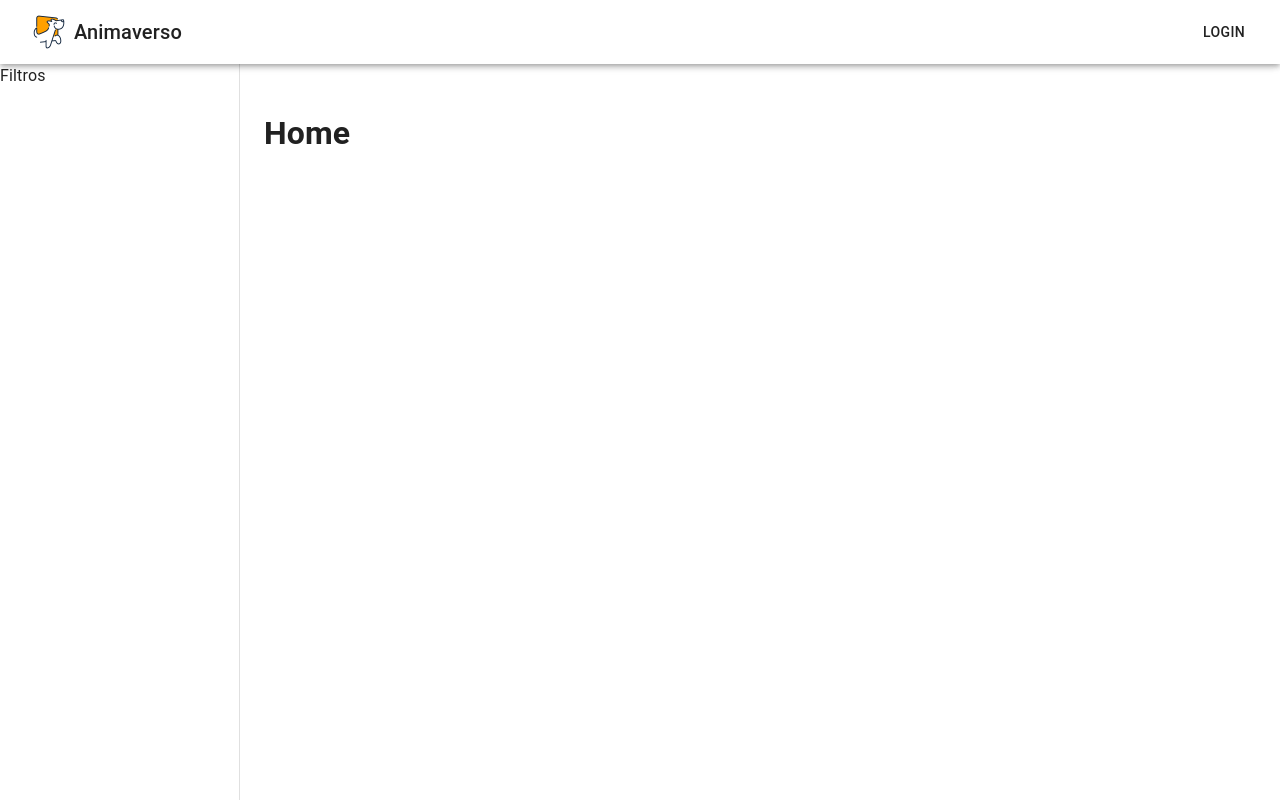
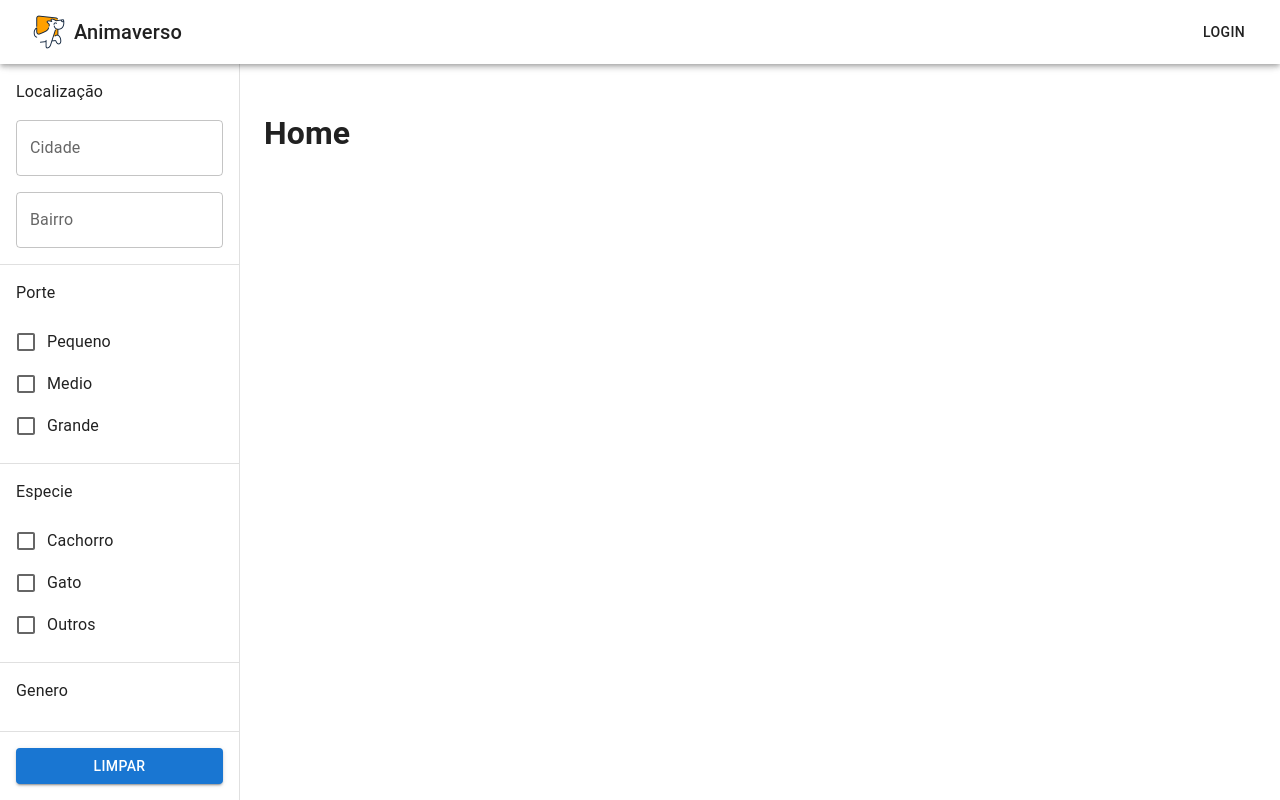
Before and after one commit to Animaversos/Animaverso, a React (Vite) app: page / in a window 1280 px wide. Built offline with nearby package versions, Linux system fonts and the light colour scheme.

Commit message:
FEAT: Criado filtros para a tela principal de pesquisa

```diff
--- a/src/components/drawer/index.jsx
+++ b/src/components/drawer/index.jsx
@@ -1,20 +1,20 @@
 
 import Box from "@mui/material/Box";
-import Drawer from "@mui/material/Drawer";
-import Toolbar from "@mui/material/Toolbar";
 import PropTypes from "prop-types";
 import * as React from "react";
-import { Outlet } from "react-router-dom";
 import CustomNavbar from "../navbar/index.jsx";
 import DrawerWeb from "./drawerWeb.jsx";
 import DrawerMobile from "./drawerMobile.jsx";
 import ContainerMain from "../containerMain/index.jsx";
+import FiltersContent from "../filtersContent/index.jsx";
 
 const drawerWidth = 240;
 
 CustomDrawer.propTypes = {
     window: PropTypes.func,
 };
+
+
 export default function CustomDrawer(props) {
   const { window } = props;
   const [mobileOpen, setMobileOpen] = React.useState(false);
@@ -23,7 +23,7 @@ export default function CustomDrawer(props) {
     setMobileOpen(!mobileOpen);
   };
 
-  const drawer = <div>Filtros</div>;
+  const drawerData = FiltersContent();
 
   const container =
     window !== undefined ? () => window().document.body : undefined;
@@ -38,7 +38,7 @@ export default function CustomDrawer(props) {
         <DrawerMobile customProps={
           {
               drawerWidth: drawerWidth,
-              drawer: drawer,
+              drawer: drawerData,
               handleDrawerToggle: handleDrawerToggle,
               mobileOpen: mobileOpen,
               container: container
@@ -47,7 +47,7 @@ export default function CustomDrawer(props) {
         <DrawerWeb customProps={
           {
             drawerWidth: drawerWidth,
-            drawer: drawer
+            drawer: drawerData
           }}
         />
       </Box>
--- /dev/null
+++ b/src/components/filtersContent/index.jsx
@@ -0,0 +1,54 @@
+import Box from "@mui/material/Box";
+import {Button, Checkbox, Divider, FormControlLabel, FormGroup, TextField} from "@mui/material";
+import * as React from "react";
+
+
+export default function FiltersContent() {
+    return(
+        <>
+            <Box  sx={{flexGrow: 1, overflowY: 'auto', flex: 1}}>
+                <Box sx={{display: 'flex', flexDirection: 'column' ,padding: 2, gap: 2}}>
+                    <div>Localização</div>
+                    <TextField variant={"outlined"} label={"Cidade"} />
+                    <TextField variant={"outlined"} label={"Bairro"}/>
+                </Box>
+                <Divider />
+                <Box sx={{display: 'flex', flexDirection: 'column' ,padding: 2, gap: 2}}>
+                    <div>Porte</div>
+                    <FormGroup>
+                        <FormControlLabel control={<Checkbox  />} label="Pequeno" />
+                        <FormControlLabel  control={<Checkbox />} label="Medio" />
+                        <FormControlLabel  control={<Checkbox />} label="Grande" />
+                    </FormGroup>
+                </Box>
+                <Divider />
+                <Box sx={{display: 'flex', flexDirection: 'column' ,padding: 2, gap: 2}}>
+                    <div>Especie</div>
+                    <FormGroup>
+                        <FormControlLabel control={<Checkbox  />} label="Cachorro" />
+                        <FormControlLabel  control={<Checkbox />} label="Gato" />
+                        <FormControlLabel  control={<Checkbox />} label="Outros" />
+                    </FormGroup>
+                </Box>
+                <Divider />
+                <Box sx={{display: 'flex', flexDirection: 'column' ,padding: 2, gap: 2}}>
+                    <div>Genero</div>
+                    <FormGroup>
+                        <FormControlLabel control={<Checkbox  />} label="Macho" />
+                        <FormControlLabel  control={<Checkbox />} label="Femea" />
+                    </FormGroup>
+                </Box>
+                <Box sx={{display: 'grid', placeItens: 'center',padding: 2}}>
+                    <Button variant={"contained"}>Pesquisar</Button>
+                </Box>
+            </Box>
+
+            <Box>
+                <Divider/>
+                <Box sx={{display: 'grid', placeItens: 'center',padding: 2, backgroundColor: 'white'}}>
+                    <Button variant={"contained"}>Limpar</Button>
+                </Box>
+            </Box>
+        </>
+    )
+}
```
